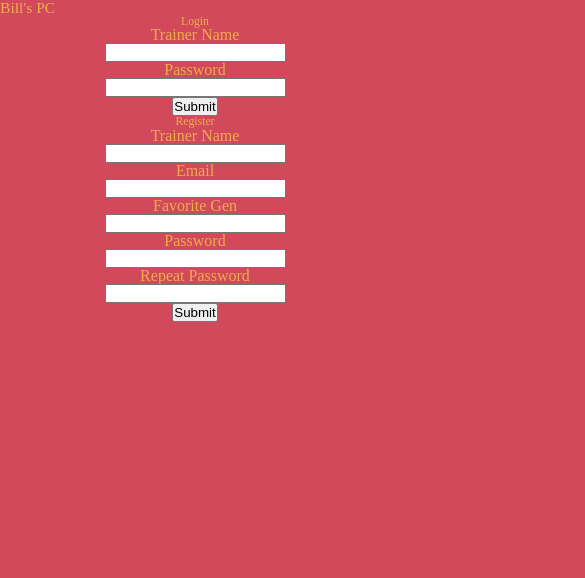
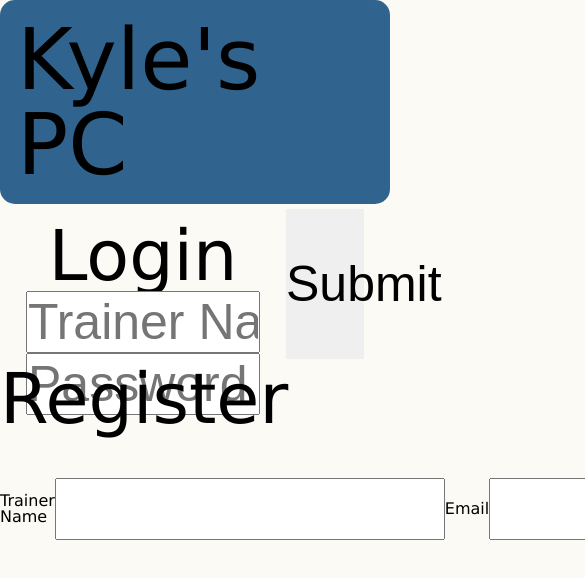
Before and after one commit to andrewskr90/bills-pc-ubuntu, a React app in the folder packages/client/: page /login in a window 390 px wide. Shown: the top 578 px of the page, 585 px wide, since content can reach past the window. Built offline with nearby package versions, Linux system fonts and the light colour scheme; no server answers.

Commit message:
styled login and register page to fit iphone 12 screen. Imported gym leader styles in gym leader route only

```diff
--- a/packages/client/src/App.js
+++ b/packages/client/src/App.js
@@ -7,7 +7,6 @@ import GymLeaderHome from './components/gymLeader/GymLeaderHome'
 import GymLeaderRoute from './utils/auth/GymLeaderRoute'
 
 import './styles/App.css'
-import './styles/GymLeader.css'
 import BillsPcService from './api/bills-pc'
 
 //calling api before app renders can lead to bugs
--- a/packages/client/src/components/common/LoginForm.js
+++ b/packages/client/src/components/common/LoginForm.js
@@ -37,23 +37,25 @@ const LoginForm = (props) => {
             })
     }
 
-    return (<div className='registration'>
+    return (<div className='loginForm'>
+        <form onSubmit={submitForm}>
+            <div className='formInputs'>
                 <h2>Login</h2>
-        <form onSubmit={submitForm}>
-            <label>Trainer Name</label>
                 <input
                     name='user_name'
                     type='string'
+                    placeholder='Trainer Name'
                     value={formValues.user_name}
                     onChange={handleChange}
                 />
-            <label>Password</label>
                 <input
                     name='user_password'
                     type='password'
+                    placeholder='Password'
                     value={formValues.user_password}
                     onChange={handleChange}
                 />
+            </div>
             <button>Submit</button>
         </form>
         <p className='error'>{errorMessage}</p>
--- a/packages/client/src/components/common/LoginPage.js
+++ b/packages/client/src/components/common/LoginPage.js
@@ -6,7 +6,9 @@ const LoginPage = (props) => {
     const { setUserClaims } = props
 
     return (<div className='loginPage'>
-        <h1>Bill's PC</h1>
+        <header>
+            <h1>Kyle's PC</h1>
+        </header>
         <LoginForm setUserClaims={setUserClaims} />
         <RegisterForm />
     </div>)
--- a/packages/client/src/components/gymLeader/GymLeaderHome.js
+++ b/packages/client/src/components/gymLeader/GymLeaderHome.js
@@ -1,6 +1,7 @@
 import React, { useState, useEffect } from 'react'
 import { Routes, Route, Link } from 'react-router-dom'
 import CardManager from './CardManager'
+import '../../styles/GymLeader.css'
 
 const GymLeaderHome = () => {
 
--- a/packages/client/src/components/trainer/NavBar.js
+++ b/packages/client/src/components/trainer/NavBar.js
@@ -9,7 +9,7 @@ const NavBar = (props) => {
   }
 
     return (
-      <header className='nav-bar'>
+      <header className='navBar'>
         <h1
           onClick={clickBillsPC}
         >
--- a/packages/client/src/styles/App.css
+++ b/packages/client/src/styles/App.css
@@ -48,46 +48,61 @@ table {
 }
 
 /* end of CSS reset */
+/* #d1495b red
+#edae49 yellow
+#30638e blue */
 
 * {
     box-sizing:border-box;
     padding:0;
-    margin:0;
     max-width:100%;
 }
 
+p {
+  font-size: 50px;
+}
+
+h1 {
+  font-size: 85px;
+}
+
+h2 {
+  font-size: 70px;
+}
+
 body {
-  background-color: #d1495b;
+  background-color: #FBFAF5;
+  font-family: Verdana, Geneva, Tahoma, sans-serif;
+}
+
+header {
+  display: flex;
+  align-items: center;
+  background-color: #30638e;
+  padding: 2vh;
+}
+
+.link {
+  text-decoration: none;
+  font-size: 16px;
+  /* padding: 0 2%; */
 }
 
 .app {
-  color: #edae49;
+  background-color: #FBFAF5;
+  min-height: 100vh;
 }
 
-.registration {
-  display: flex;
-  flex-direction: column;
-  align-items: center;
-  width: 100%;
+.trainerHome {
+
 }
 
-form {
+header.navBar {
+  height: 7vh;
+  background-color: #30638e;
+  padding: 0 5% 0 2%;
   display: flex;
-  flex-direction: column;
   align-items: center;
-}
-
-.error {
-  color: red;
-}
-
-
-h1 {
-    font-size: 4vw;
-}
-
-h2 {
-  font-size: 3vw;
 }
 
 header.nav-bar nav {
@@ -100,16 +115,83 @@ a {
     font-size: 3vw;
 }
 
-header.nav-bar {
-    height: 10vw;
-    width: 100%;
-    margin: 0.5%;
-    background-color: #30638e;
-    padding: 0 5% 0 2%;
-    display: flex;
-    align-items: center;
-    /* justify-content: space-around; */
-    /* justify-content: space-around; */
+.panel {
+  display: flex;
+  flex-wrap: wrap;
+  justify-content: center;
+  margin: 0.5%;
+  padding: 2%;
+  overflow: auto;
+  width: 85%;
+  background-color: #30638e;
+  border-radius: 15px;;
+  border: solid black 4px;
+}
+
+.loginPage {
+  height: 100vh;
+}
+
+.loginForm {
+  margin: 2vh 0;
+  height: 15vh;
+  display: flex;
+  flex-direction: column;
+  align-items: center;
+  justify-content: space-between;
+}
+
+.registerForm {
+  margin: 2vh 0;
+  height: 30vh;
+  display: flex;
+  flex-direction: column;
+  align-items: center;
+  justify-content: space-between;
+  width: 100%;
+}
+
+form {
+  display: flex;
+  justify-content: space-evenly;
+  align-items: center;
+  width: 100vw;
+  /* border: black solid 2px; */
+  height: 100%
+}
+
+.formInputs {
+  width: 60vw;
+  display: flex;
+  flex-direction: column;
+  align-items: center;
+  justify-content: space-between;
+  /* border: solid black 2px; */
+  height: 100%;
+}
+
+input {
+  font-size: 50px;
+}
+
+select {
+  font-size: 50px;
+  width: 100%;
+}
+
+option {
+  font-size: 10px;
+}
+
+button {
+  font-size: 50px;
+  border: none;
+  width: 20vw;
+  height: 150px;
+}
+
+.error {
+  color: red;
 }
 
 .my-collection .container {
```
Lines whose indentation alone changed are shown as unchanged.
